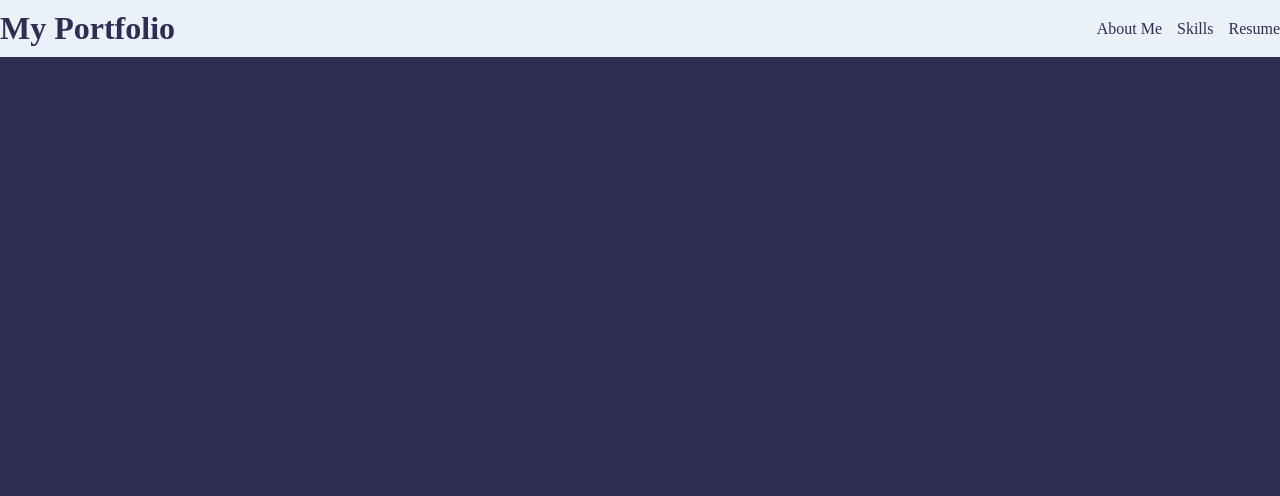
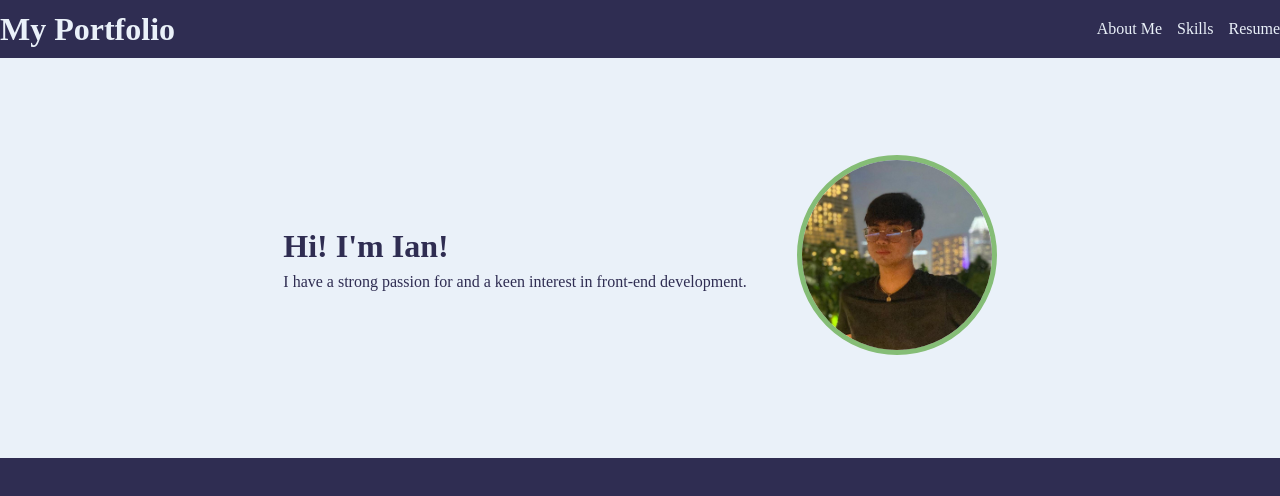
Before and after one commit to codedianq/my-portfolio, a plain HTML site: page index.html in a window 1280 px wide. Drawn offline with Linux system fonts and the light colour scheme.

Commit message:
Add introduction section
This section will give a short overview about me.

```diff
--- a/index.html
+++ b/index.html
@@ -18,5 +18,17 @@
             </ul>
         </div>
     </div>
+    <!-- introduction section -->
+    <div id="introduction">
+        <div class="container">
+            <div class="greeting">
+                <h1>Hi! I'm Ian!</h1>
+                <p>I have a strong passion for and a keen interest in front-end development.</p>
+            </div>
+            <div class="pfp">
+                <img src="./imgs/PROFILE.jpg" alt="photo of my self">
+            </div>
+        </div>
+    </div>
 </body>
 </html>
--- a/style.css
+++ b/style.css
@@ -7,6 +7,7 @@
 body {
     background-color: #2f2d52;
     color: #2f2d52;
+    line-height: 1.5;
 }
 
 .container {
@@ -16,8 +17,8 @@ body {
 
 /* style for header */
 #header {
-    background-color: #eaf1f9;
-    padding: 10px 0;
+    background-color: #2f2d52;
+    padding: 5px 0;
 }
 
 #header .container {
@@ -34,9 +35,34 @@ body {
 
 #header a {
     text-decoration: none;
-    color: #2f2d52;
+    color: #eaf1f9;
 }
 
 #header a:hover {
-    color: #85bd76;
+    color: #c0c0ca;
 }
+
+/* style for introduction */
+#introduction {
+    background-color: #eaf1f9;
+    height: 400px;
+    display: flex;
+}
+
+#introduction .container {
+    display: flex;
+    align-items: center;
+    justify-content: space-around;
+    gap: 50px;
+}
+
+.container .greeting {
+    max-width: 500px;
+}
+
+#introduction img {
+    width: 200px;
+    height: 200px;
+    border-radius: 50%;
+    border: 5px solid #85bd76;
+}
```
Also changed, not shown: imgs/PROFILE.jpg (added).
